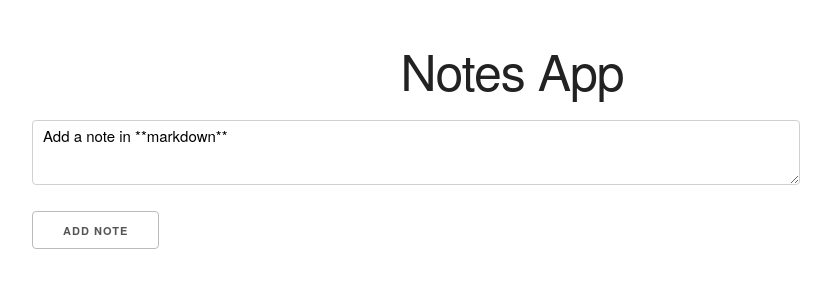
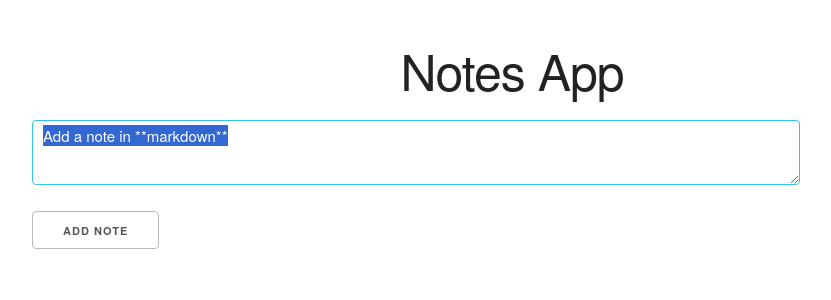
Before and after one commit to d7ark/notesApp, a React (Create React App) app: page / in a window 1280 px wide. Shown: the top 300 px of the page, without its empty margins (128-959 px from the left). Built offline with nearby package versions, Linux system fonts and the light colour scheme.

Commit message:
Added focusing input field

```diff
--- a/src/NoteForm.js
+++ b/src/NoteForm.js
@@ -9,6 +9,14 @@ export class NoteForm extends Component {
     value: 'Add a note in **markdown**',
   };
 
+  textInput = React.createRef();
+
+  componentDidMount () {
+    const currentTextInput = this.textInput.current;
+    currentTextInput.focus();
+    currentTextInput.setSelectionRange(0, currentTextInput.value.length);
+  }
+
   handleSubmit = event => {
     event.preventDefault();
 
@@ -19,6 +27,7 @@ export class NoteForm extends Component {
     });
 
     this.setState({ value: '' });
+    this.textInput.current.focus();
   };
 
   handleChange = event => {
@@ -32,6 +41,7 @@ export class NoteForm extends Component {
           <textarea
             className="NoteForm-textArea"
             onChange={this.handleChange}
+            ref={this.textInput}
             value={this.state.value}
           />
         </label>
```
